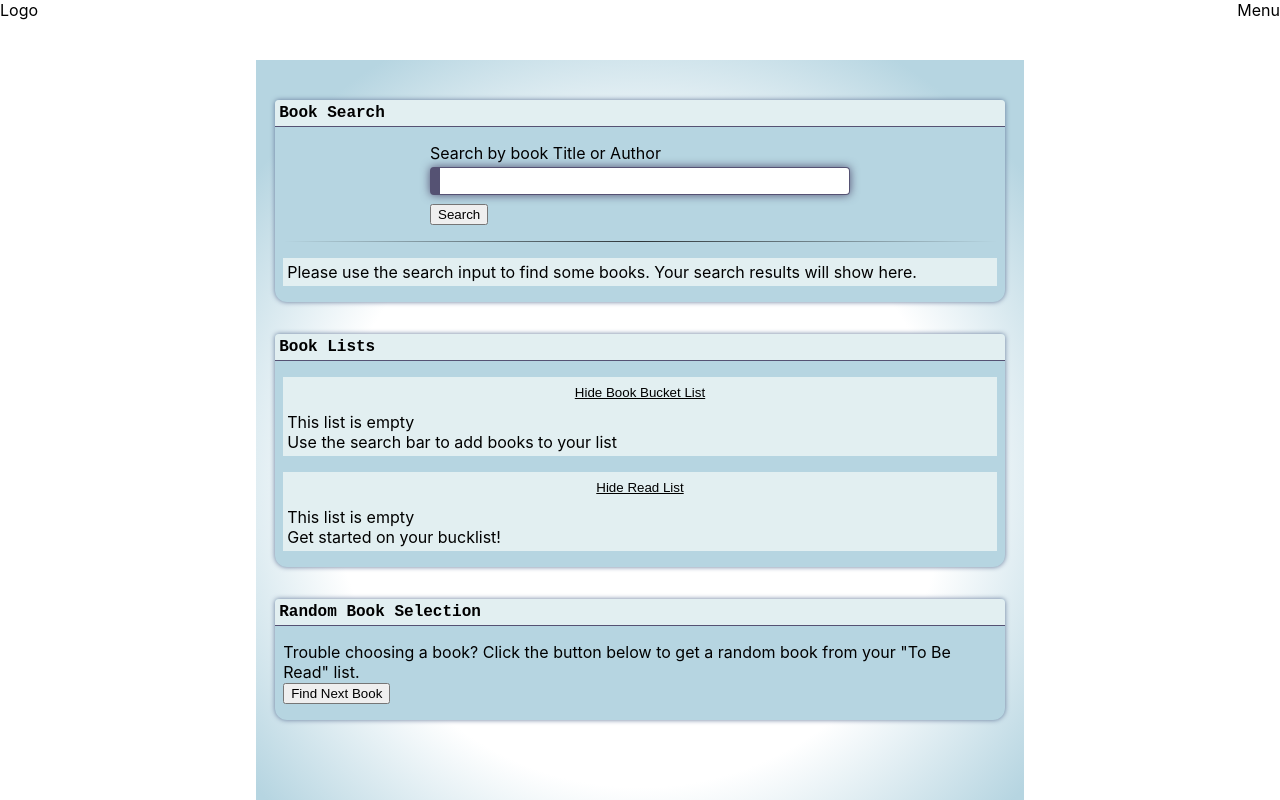
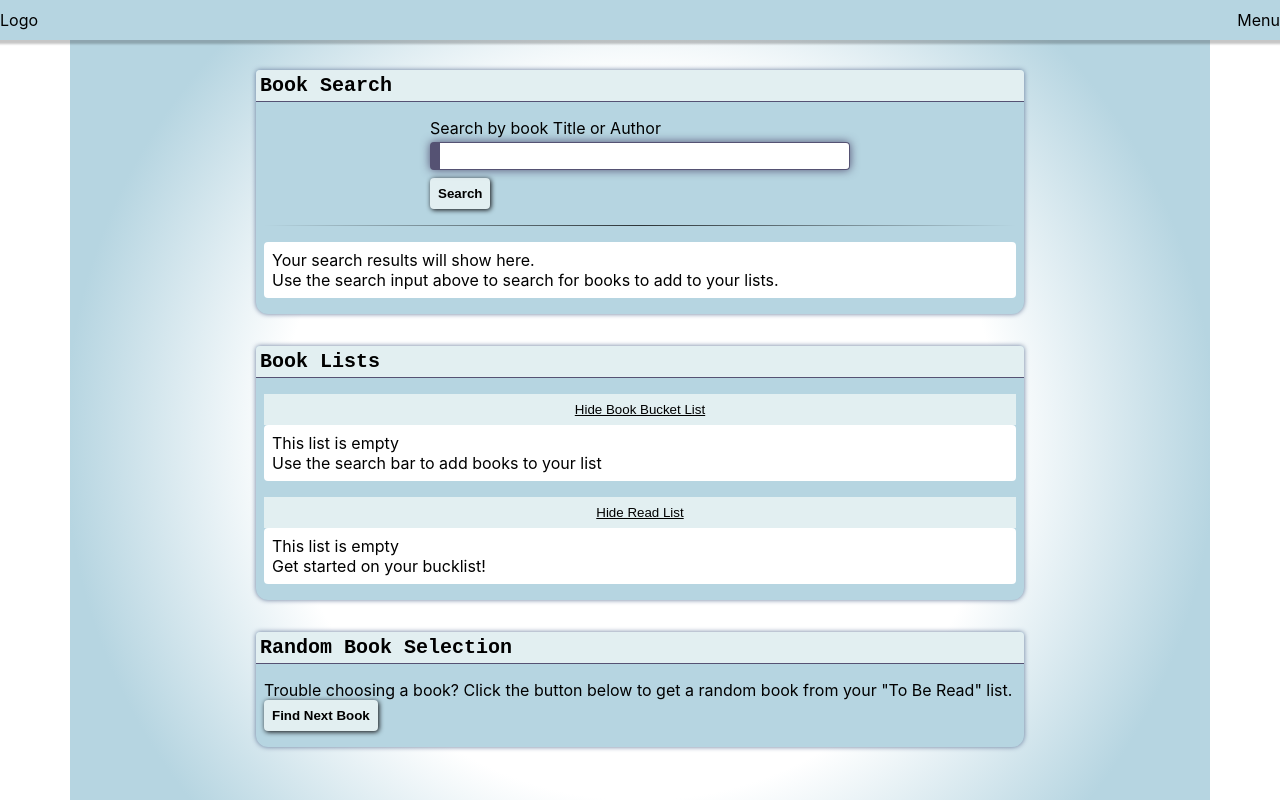
Before and after one commit to ElizabethClohosey/Book-club, a React (Create React App) app: page / in a window 1280 px wide. Shown: the top 800 px of the page. Built offline with nearby package versions, Linux system fonts and the light colour scheme.

Commit message:
added more style

```diff
--- a/src/App.css
+++ b/src/App.css
@@ -6,13 +6,13 @@
 
 /* Layout  */
 header {
-  background: green;
-  background: white;
+  background: var(--bright);
   position: fixed;
   top: 0;
   width: 100%;
-  height: 60px;
+  height: 40px;
   z-index: 2;
+  box-shadow: 0 2px 2px 2px rgba(9, 9, 9, 0.23);
 }
 
 h1 {
@@ -33,16 +33,11 @@ footer p {
 }
 
 main {
-  padding-top: 100px;
-  padding-bottom: 60px;
-  /* viewport height minus padding and footer height */
-  /* min-height: calc(100vh - 120px);  */
-  max-width: 768px;
-  height: 100vh;
+  max-width: 1140px;
   margin: auto;
-  /* background: rgb(220, 234, 248); */
-  overflow: scroll;
-
+  min-height: 100vh;
+  height: auto;
+  padding: 70px 0 10px;
   background: rgb(255,255,255);
   background: radial-gradient(circle, rgba(255,255,255,1) 50%, rgba(182,213,225,1) 80%);
 }
@@ -90,8 +85,9 @@ main {
   overflow-x: scroll;
   /* margin: 1rem 0; */
   /* margin: 1rem auto; */
-  background: var(--light);
-  padding: .25rem;
+  background: var(--white);
+  padding: .5rem;
+  border-radius: .25rem;
 }
 
 /* .read-list {
--- a/src/assets/style/common.css
+++ b/src/assets/style/common.css
@@ -9,11 +9,13 @@
   margin-right: .5rem;
   min-width: 6rem;
   width: 6rem;
+  border: 1px solid rgb(210, 210, 210);
 }
 
 .book-card-content {
   background: white;
   padding: .25rem;
+  /* border-bottom: 1px solid rgb(210, 210, 210); */
 }
 
 .book-card img {
@@ -113,12 +115,41 @@ right: 0; */
 /* ============
 /* Buttons
 /* ============ */
+button {
+  background: none;
+  border: none;
+  cursor: pointer;
+}
+
 .list-btns {
   width: 100%;
   padding: .5rem .25rem;
   background: var(--light);
   border: none;
   text-decoration: underline;
+}
+
+.btn {
+  background: var(--light);
+  padding: .5rem;
+  box-shadow: 1px 1px 5px var(--black);
+  font-weight: 600;
+  border-radius: .25rem;
+}
+
+.btn.responsive {
+  width: 100%;
+
+}
+
+@media screen and (min-width: 768px) {
+  .btn.btn.responsive {
+    width: initial;
+  }
+  .btn.btn.responsive:hover {
+   background: var(--blue-gray);
+   color: white;
+  }
 }
 
 
--- a/src/assets/style/typography.css
+++ b/src/assets/style/typography.css
@@ -5,7 +5,7 @@ h2 {
   border-top-right-radius: .25rem;
   border-top-left-radius: .25rem;
   padding: .25rem;
-  font-size: 1rem;
+  font-size: 1.25rem;
   margin: 0;
   color: black;
   border-bottom: 1px solid var(--purblue);
--- a/src/components/layout/header.jsx
+++ b/src/components/layout/header.jsx
@@ -3,7 +3,15 @@ import React from "react";
 const Header = () => {
   return (
     <header>
-      <div style={{ display: "flex", alignItems: "center", justifyContent: 'space-between' }}>
+      <div
+        style={{
+          display: "flex",
+          alignItems: "center",
+          justifyContent: "space-between",
+          alignItems: "center",
+          height: "100%",
+        }}
+      >
         <p>Logo</p>
         <p>Menu</p>
         {/* <img
--- a/src/components/pages/book-search.jsx
+++ b/src/components/pages/book-search.jsx
@@ -80,7 +80,9 @@ const BookSearch = ({
           isValid={true}
           focusOnLoad={true}
         />
-        <button onClick={findBooks}>{/* <MdSearch /> */} Search</button>
+        <button className="btn responsive" onClick={findBooks}>
+          {/* <MdSearch /> */} Search
+        </button>
       </form>
       <hr className="dark" />
       <section className="search-results">
@@ -103,11 +105,16 @@ const BookSearch = ({
                     : "#"
                 }
               />
+              {/* <hr className="dark"/> */}
               <button onClick={() => addToBucketList(index)}>Add</button>
             </div>
           ))
         ) : (
-          <p>Please use the search input to find some books.  Your search results will show here.</p>
+          <p>
+            Your search results will show here.
+            <br />
+            Use the search input above to search for books to add to your lists.
+          </p>
         )}
         {/* {Object.keys(searchResults).length > 0 &&
           searchResults.map((volume, index) => (
--- a/src/components/random-book.jsx
+++ b/src/components/random-book.jsx
@@ -49,7 +49,7 @@ const ReadList = ({ bucketListBooks, handleUserMessage }) => {
           </>
         )}
 
-        <button className="btn" onClick={getRandomBook}>
+        <button className="btn responsive" onClick={getRandomBook}>
           Find Next Book
         </button>
       </div>
```
